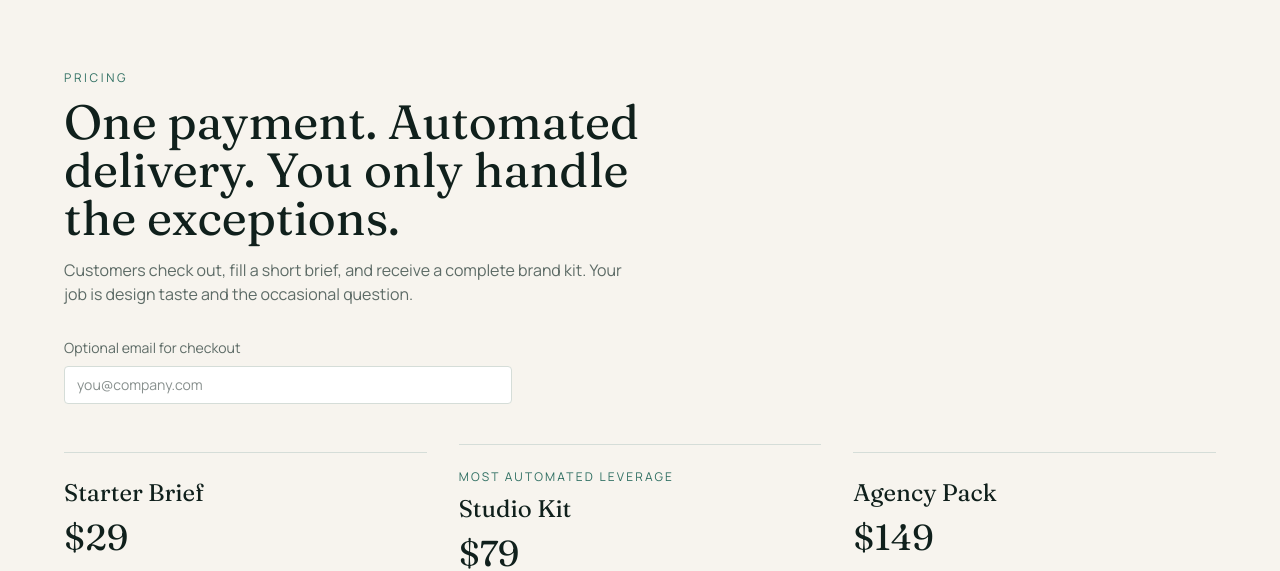
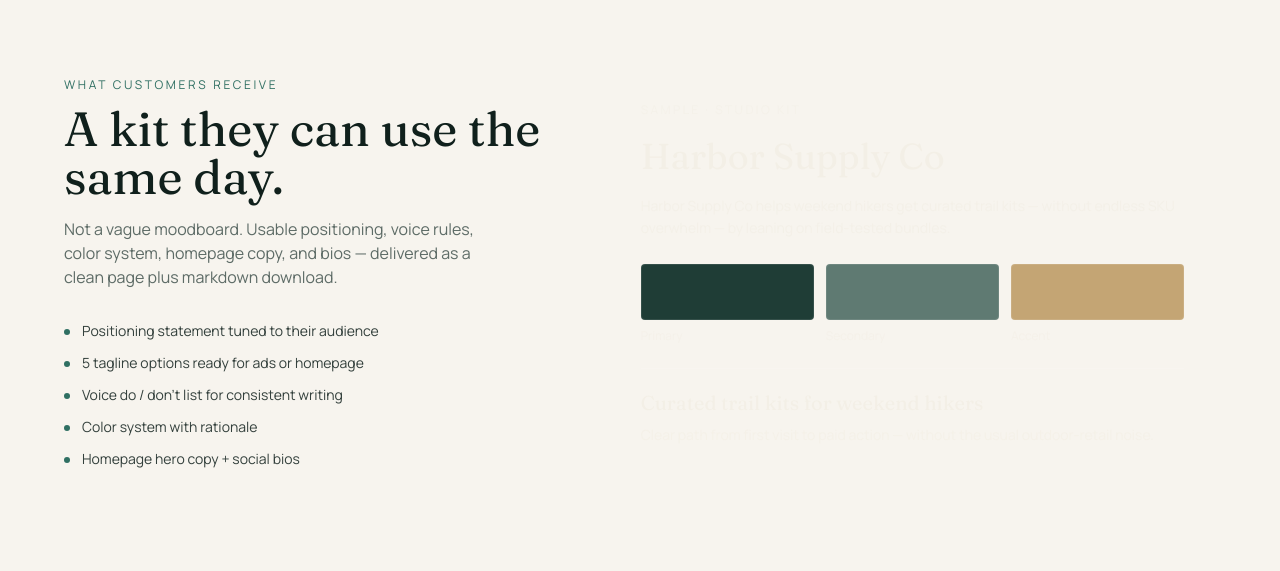
Before and after one commit to Kloawcody/meridian-briefs, a Next.js app: page / in a window 1280 px wide. Shown: the part 1401-1972 px from the top of the page. Built offline with nearby package versions, Linux system fonts and the light colour scheme; no server answers.

Commit message:
Polish Meridian into production-ready automated brand studio

```diff
--- /dev/null
+++ b/src/components/SamplePreview.tsx
@@ -0,0 +1,59 @@
+export function SamplePreview() {
+  return (
+    <section id="sample" className="px-5 py-24 md:px-8">
+      <div className="mx-auto grid max-w-6xl gap-12 lg:grid-cols-[0.9fr_1.1fr] lg:items-center">
+        <div>
+          <p className="text-xs uppercase tracking-[0.22em] text-[var(--sea)]">What customers receive</p>
+          <h2 className="mt-3 font-[family-name:var(--font-display)] text-4xl text-[var(--ink)] md:text-5xl">
+            A kit they can use the same day.
+          </h2>
+          <p className="mt-4 max-w-md text-[var(--muted)]">
+            Not a vague moodboard. Usable positioning, voice rules, color system, homepage copy, and bios — delivered as a clean page plus markdown download.
+          </p>
+          <ul className="mt-8 space-y-3 text-sm text-[var(--ink)]/85">
+            {[
+              "Positioning statement tuned to their audience",
+              "5 tagline options ready for ads or homepage",
+              "Voice do / don't list for consistent writing",
+              "Color system with rationale",
+              "Homepage hero copy + social bios",
+            ].map((item) => (
+              <li key={item} className="flex gap-3">
+                <span className="mt-2 h-1.5 w-1.5 shrink-0 rounded-full bg-[var(--sea)]" />
+                {item}
+              </li>
+            ))}
+          </ul>
+        </div>
+
+        <div className="kit-preview-shell rounded-sm p-6 text-[var(--sand)] md:p-8">
+          <p className="text-xs uppercase tracking-[0.2em] text-[var(--sand)]/55">Sample · Studio kit</p>
+          <h3 className="mt-4 font-[family-name:var(--font-display)] text-3xl leading-tight md:text-4xl">
+            Harbor Supply Co
+          </h3>
+          <p className="mt-4 text-sm leading-relaxed text-[var(--sand)]/80">
+            Harbor Supply Co helps weekend hikers get curated trail kits — without endless SKU overwhelm — by leaning on field-tested bundles.
+          </p>
+          <div className="mt-6 grid gap-3 sm:grid-cols-3">
+            {[
+              { label: "Primary", color: "#1f3d36" },
+              { label: "Secondary", color: "#5f7a72" },
+              { label: "Accent", color: "#c4a574" },
+            ].map((swatch) => (
+              <div key={swatch.label}>
+                <div className="h-14 rounded-sm border border-white/10" style={{ background: swatch.color }} />
+                <p className="mt-2 text-xs text-[var(--sand)]/60">{swatch.label}</p>
+              </div>
+            ))}
+          </div>
+          <div className="mt-6 border-t border-white/10 pt-5">
+            <p className="font-[family-name:var(--font-display)] text-xl">Curated trail kits for weekend hikers</p>
+            <p className="mt-2 text-sm text-[var(--sand)]/70">
+              Clear path from first visit to paid action — without the usual outdoor-retail noise.
+            </p>
+          </div>
+        </div>
+      </div>
+    </section>
+  );
+}
--- /dev/null
+++ b/src/components/SiteFooter.tsx
@@ -0,0 +1,51 @@
+import Link from "next/link";
+
+export function SiteFooter() {
+  return (
+    <footer className="no-print border-t border-[var(--line)] bg-[var(--ink)] px-5 py-14 text-[var(--sand)] md:px-8">
+      <div className="mx-auto flex max-w-6xl flex-col gap-10 md:flex-row md:items-start md:justify-between">
+        <div>
+          <p className="font-[family-name:var(--font-display)] text-2xl">Meridian</p>
+          <p className="mt-3 max-w-sm text-sm leading-relaxed text-[var(--sand)]/70">
+            Automated brand briefs for founders who want clarity without a six-week agency timeline.
+          </p>
+        </div>
+        <div className="grid grid-cols-2 gap-10 text-sm text-[var(--sand)]/75 sm:grid-cols-3">
+          <div className="space-y-2">
+            <p className="text-xs uppercase tracking-[0.18em] text-[var(--sand)]/45">Product</p>
+            <a href="/#pricing" className="block hover:text-[var(--sand)]">
+              Pricing
+            </a>
+            <a href="/#sample" className="block hover:text-[var(--sand)]">
+              Sample kit
+            </a>
+            <a href="/#how" className="block hover:text-[var(--sand)]">
+              How it works
+            </a>
+          </div>
+          <div className="space-y-2">
+            <p className="text-xs uppercase tracking-[0.18em] text-[var(--sand)]/45">Support</p>
+            <Link href="/ask" className="block hover:text-[var(--sand)]">
+              Ask a question
+            </Link>
+            <Link href="/owner" className="block hover:text-[var(--sand)]">
+              Owner inbox
+            </Link>
+          </div>
+          <div className="space-y-2">
+            <p className="text-xs uppercase tracking-[0.18em] text-[var(--sand)]/45">Legal</p>
+            <Link href="/privacy" className="block hover:text-[var(--sand)]">
+              Privacy
+            </Link>
+            <Link href="/terms" className="block hover:text-[var(--sand)]">
+              Terms
+            </Link>
+          </div>
+        </div>
+      </div>
+      <div className="mx-auto mt-12 max-w-6xl border-t border-[var(--sand)]/15 pt-6 text-xs text-[var(--sand)]/45">
+        © {new Date().getFullYear()} Meridian Briefs. Built to run with minimal operator time.
+      </div>
+    </footer>
+  );
+}
```
